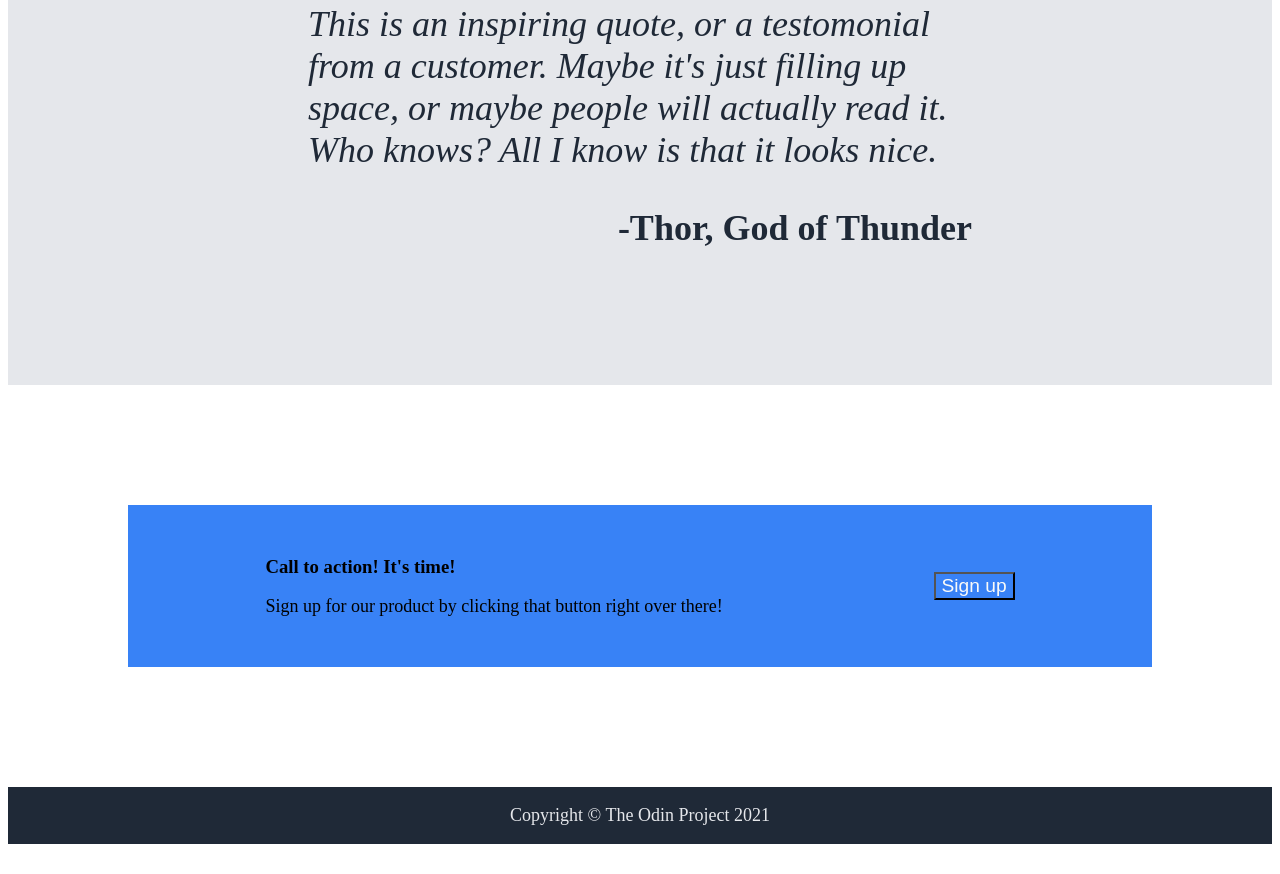
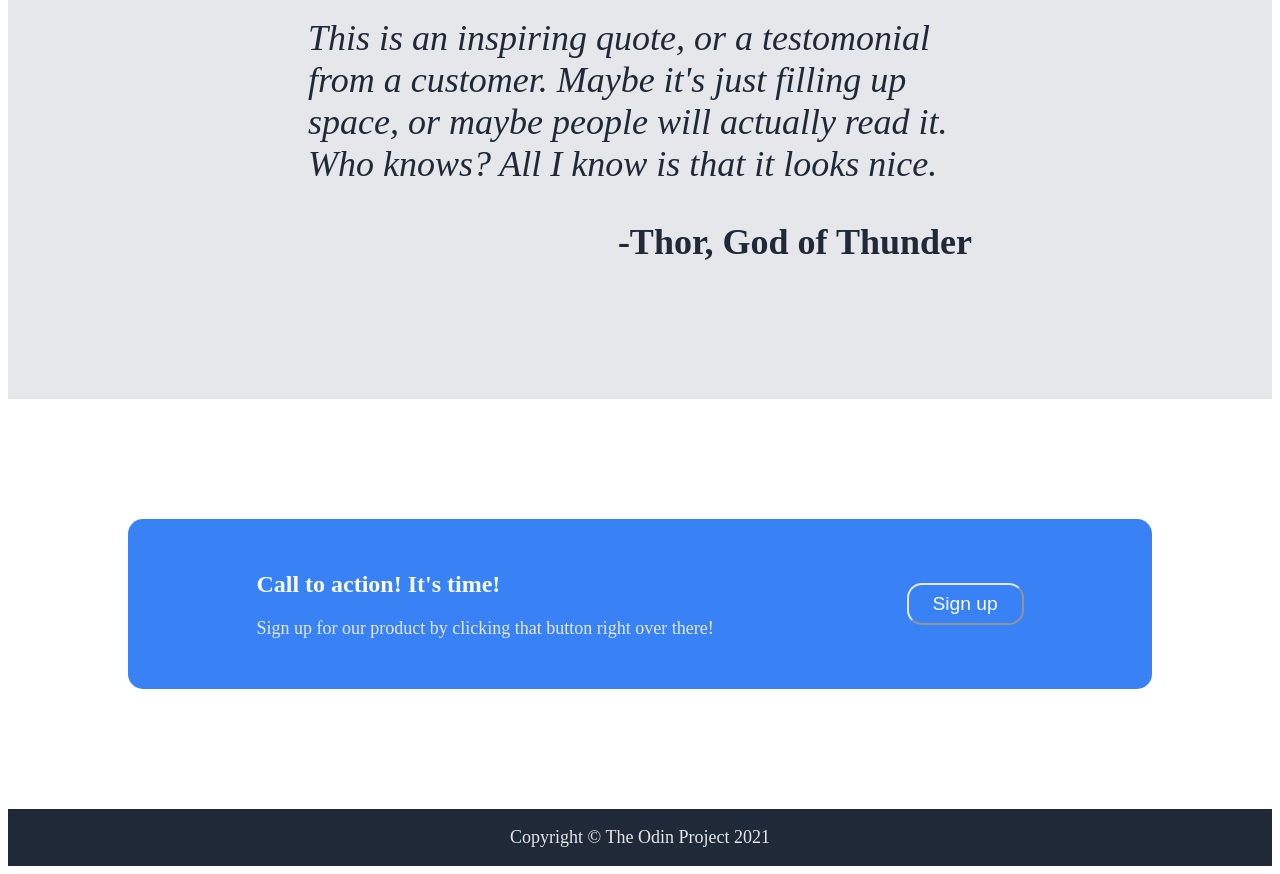
Before and after one commit to sullivan-william/Landing-Page, a plain HTML site: page index.html in a window 1280 px wide. Shown: the part 902-1776 px from the top of the page. Before the commit the page ends 1754 px from the top, so only its background shows below. Drawn offline with Linux system fonts and the light colour scheme.

Commit message:
Rounding edges and changing some color

```diff
--- a/index.html
+++ b/index.html
@@ -50,10 +50,10 @@
     </div>
     <div class="cta">
         <div>
-            <h3>Call to action! It's time!</h3>
-            <p>Sign up for our product by clicking that button right over there!</p>
+            <h2 style="color: #F9FAF8">Call to action! It's time!</h2>
+            <p style="color: #E5E7EB;">Sign up for our product by clicking that button right over there!</p>
         </div>
-        <button>Sign up</button>
+        <button class="cta-btn">Sign up</button>
     </div>
     <div class="footer">
         <p>Copyright © The Odin Project 2021</p>
--- a/style.css
+++ b/style.css
@@ -53,6 +53,8 @@ button {
     background-color: #3882F6;
     color: #F9FAF8;
     font-size: larger;
+    padding: 8px 24px;
+    border-radius: 15px;
 }
 
 img {
@@ -79,6 +81,7 @@ img {
     height: 100px;
     border-style: solid;
     border-color: #3882F6;
+    border-radius: 15px;
 }
 
 .info-block {
@@ -103,6 +106,7 @@ img {
     justify-content: space-around;
     align-items: center;
     margin: 120px;
+    border-radius: 15px;
 }
 
 .footer {
@@ -114,3 +118,9 @@ img {
 .footer > p {
     color: #E5E7EB;
 }
+
+.cta-btn {
+    border-color: #E5E7EB;
+    padding: 8px 24px;
+    border-radius: 15px;
+}
```
